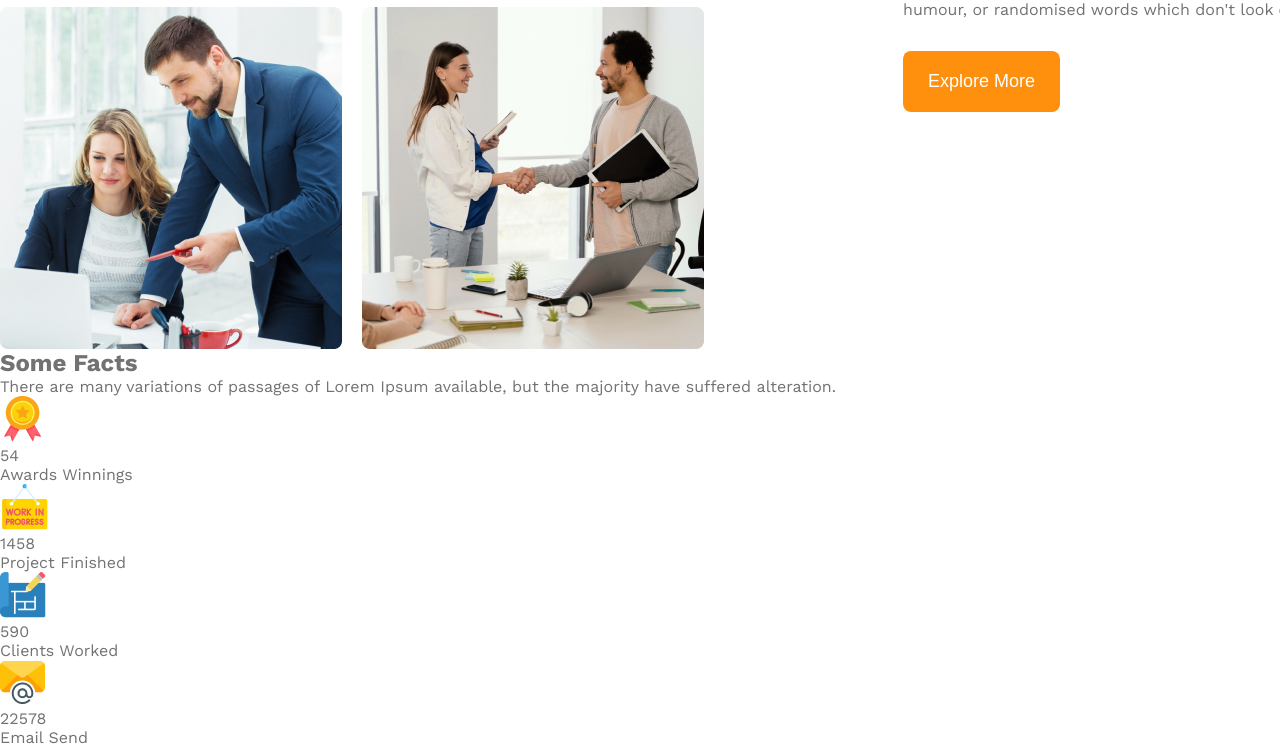
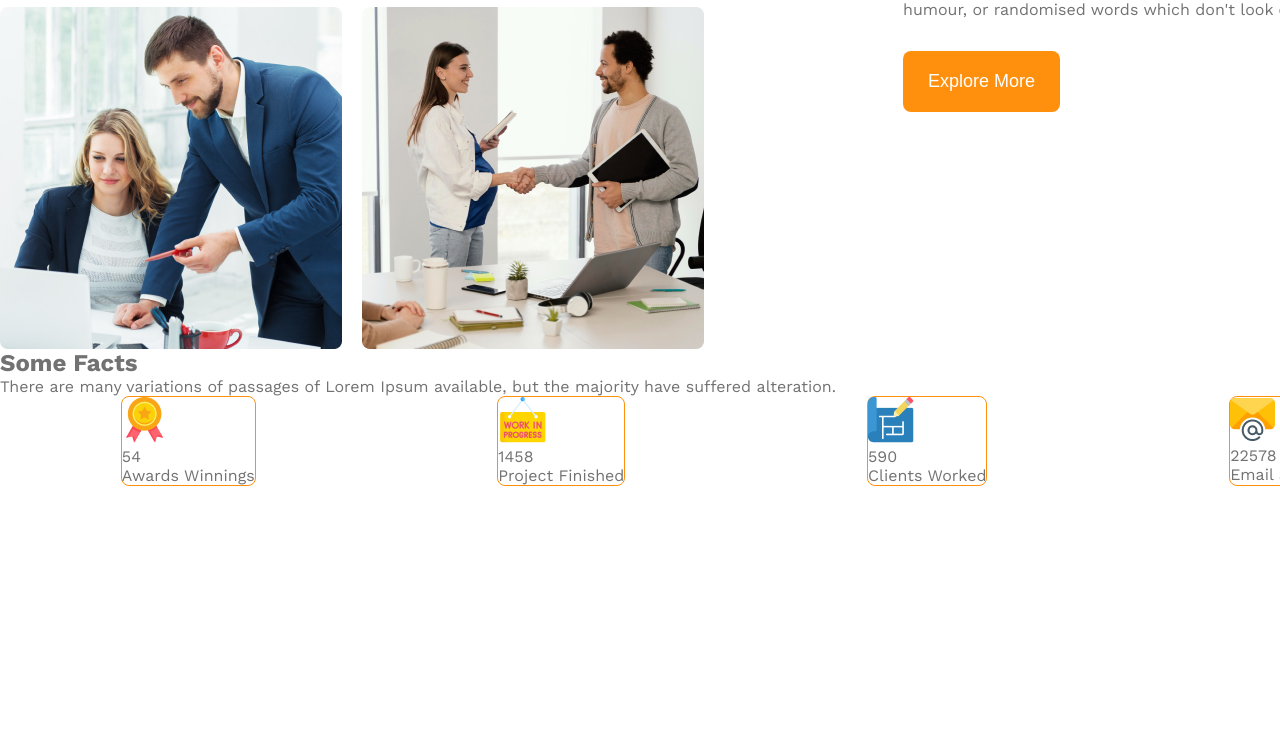
Before and after one commit to sharifulalam-dev/architects, a plain HTML site: page index.html in a window 1280 px wide. Shown: the part 1724-2471 px from the top of the page. After the commit the page ends 2210 px from the top, so only its background shows below. Drawn offline with nearby package versions, Linux system fonts and the light colour scheme.

Commit message:
facts css

```diff
--- a/css/style.css
+++ b/css/style.css
@@ -144,6 +144,20 @@ body {
 .team__details {
   margin-top: 2.4rem;
 }
+
+.facts{
+
+}
+
+.factcs__content{
+  justify-content: space-around;
+}
+
+.facts__box{
+  border: 1px solid rgb(255, 144, 14);
+border-radius: 8px;
+}
+
 @media screen and (max-width: 576px) {
   .navbar {
     flex-direction: column;
--- a/index.html
+++ b/index.html
@@ -71,7 +71,7 @@
         <h1 class="heading">Some Facts</h1>
         <p class="facts__description">There are many variations of passages of Lorem Ipsum available, but the majority have suffered alteration.</p>
 
-        <div class="factcs__content">
+        <div class="factcs__content display-flex">
           <div class="facts__box">
             <img src="./images/icons/ribon.png" alt="ribon images" class="facts__img">
             <div class="facts__number">54</div>
```
